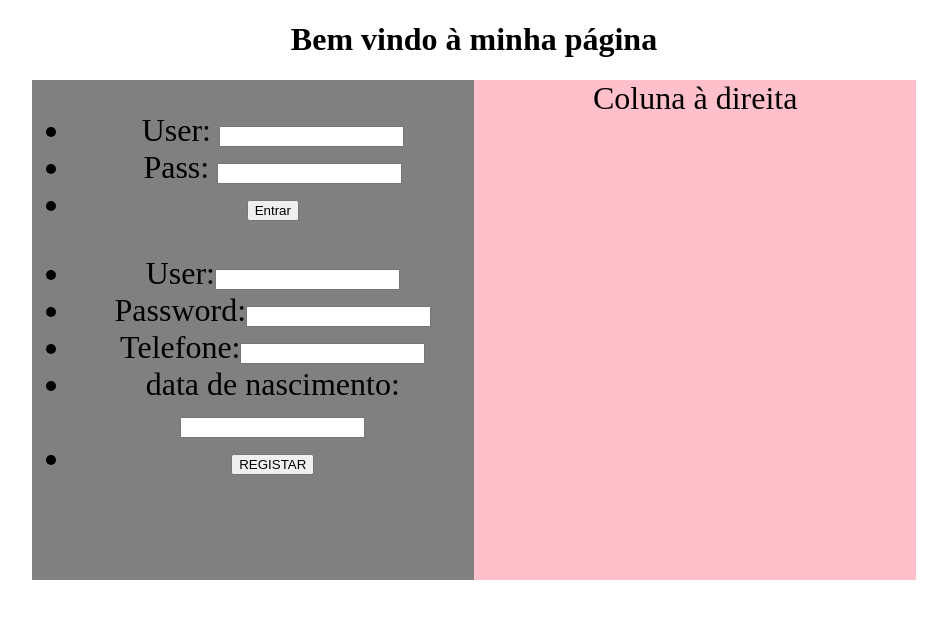
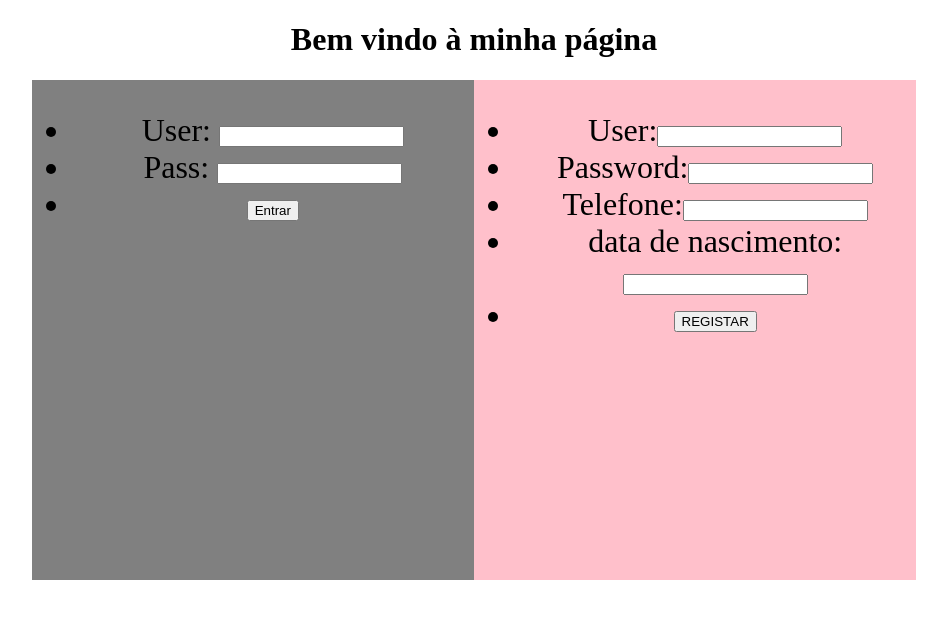
Before and after one commit to Tiagolol/potential-invention, a plain HTML site: page index.html in a window 1280 px wide. Shown: the whole page, without its empty margins (166-1113 px from the left). Drawn offline with Linux system fonts and the light colour scheme.

Commit message:
formulario de registo

```diff
--- a/index.html
+++ b/index.html
@@ -28,6 +28,10 @@
                         <button type="button">Entrar</button>
                     </li>
                 </ul>
+            </form>
+        </div>
+        <div class="direita">
+            <form>
                 <ul>
                     <li>
                         User:<input type="text" name="user_registo">
@@ -47,9 +51,6 @@
                 </ul>
             </form>
         </div>
-        <div class="direita">
-            <span>Coluna à direita</span>
-        </div>
     </div>
 </body>
 </html>
```
